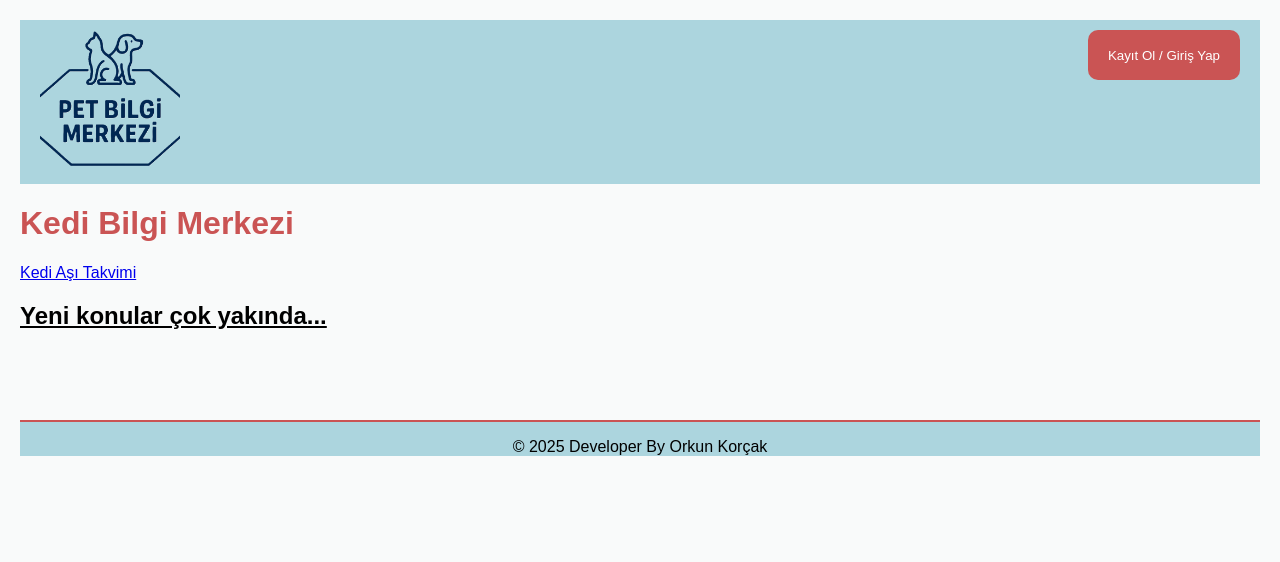
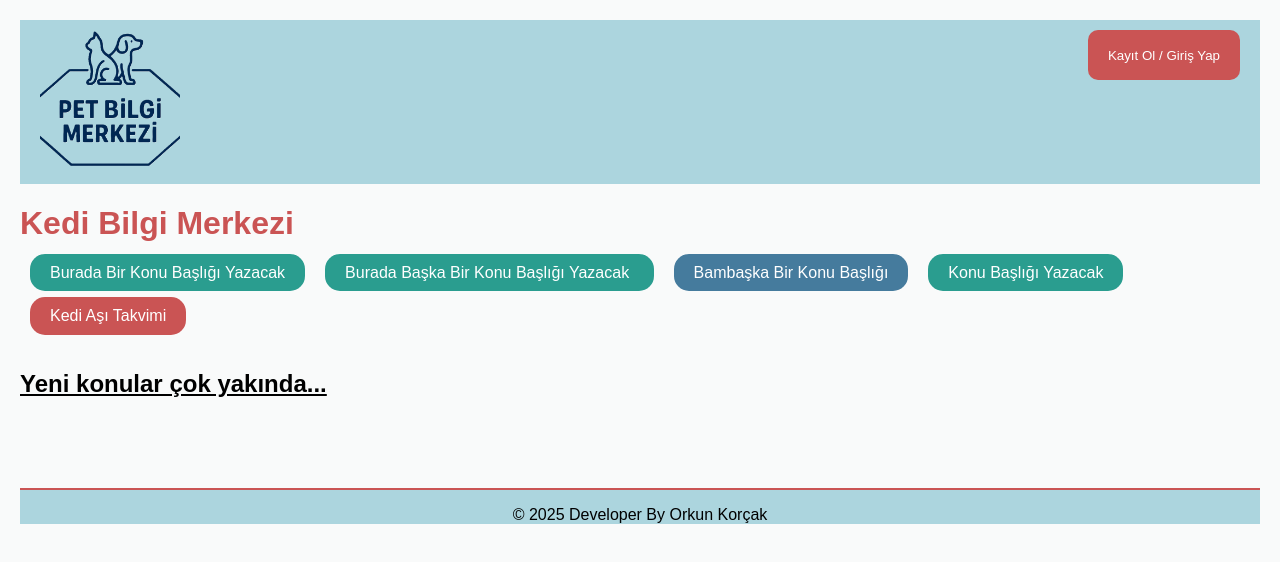
Before and after one commit to orkunkorcak/petbilgimerkezi, a React (Vite) app: page /kedi in a window 1280 px wide. Shown: the top 562 px of the page. Built offline with nearby package versions, Linux system fonts and the light colour scheme; a web font is replaced by a local one.

Commit message:
random buton rengi kedi için ayarlandı

```diff
--- a/src/components/allTopics/allTopics.module.css
+++ b/src/components/allTopics/allTopics.module.css
@@ -27,3 +27,13 @@
       color: white;
       transition: 0.5s;
 }
+.pageLink {
+      display: inline-block;
+      color: #fff;
+      padding: 10px 20px;
+      border-Radius: 15px;
+      text-Decoration: none;
+      margin: 15px 10px;
+      gap: 10px;
+      background-color: #ca5454;
+}
--- a/src/components/catPageContent/CatPageContent.jsx
+++ b/src/components/catPageContent/CatPageContent.jsx
@@ -1,14 +1,50 @@
 import css from "../allTopics/allTopics.module.css";
 import { Link } from "react-router-dom";
+import { useState } from "react";
+
+const colors = [
+  "#f4a261", // sıcak turuncu - kontrast
+  "#2a9d8f", // turkuaz - tamamlayıcı
+  "#e9c46a", // altın sarısı - enerjik
+  "#6d597a", // mor ton - hero yazı rengine yakın
+  "#457b9d", // mavi ton - hero arkaplana uyumlu
+  "#ff6b6b", // canlı kırmızı - login butonuna yakın
+];
+
+function getRandomColor() {
+  return colors[Math.floor(Math.random() * colors.length)];
+}
+
+const RandomLinkButton = ({ text, href }) => {
+  const [bgColor] = useState(getRandomColor());
+  return (
+    <Link
+      to={href}
+      style={{
+        backgroundColor: bgColor,
+        color: "#fff",
+        padding: "10px 20px",
+        borderRadius: "15px",
+        textDecoration: "none",
+        margin: "10px 10px",
+        gap: "10px",
+      }}
+    >
+      {text}
+    </Link>
+  );
+}
 
 const CatPageContent = () => {
   return (
     <>
-
-      <Link to= "/kedi-asi-takvimi">Kedi Aşı Takvimi</Link>
+      <RandomLinkButton to="/kedi-asi-takvimi" text="Burada Bir Konu Başlığı Yazacak" />
+      <RandomLinkButton to="/kedi-asi-takvimi" text="Burada Başka Bir Konu Başlığı Yazacak " />
+      <RandomLinkButton to="/kedi-asi-takvimi" text="Bambaşka Bir Konu Başlığı" />
+      <RandomLinkButton to="/kedi-asi-takvimi" text="Konu Başlığı Yazacak" />
+      <Link className={css.pageLink} to="/kedi-asi-takvimi">Kedi Aşı Takvimi</Link>
 
       <h2 className={css.h2}>Yeni konular çok yakında...</h2>
-
     </>
   );
 }
```
